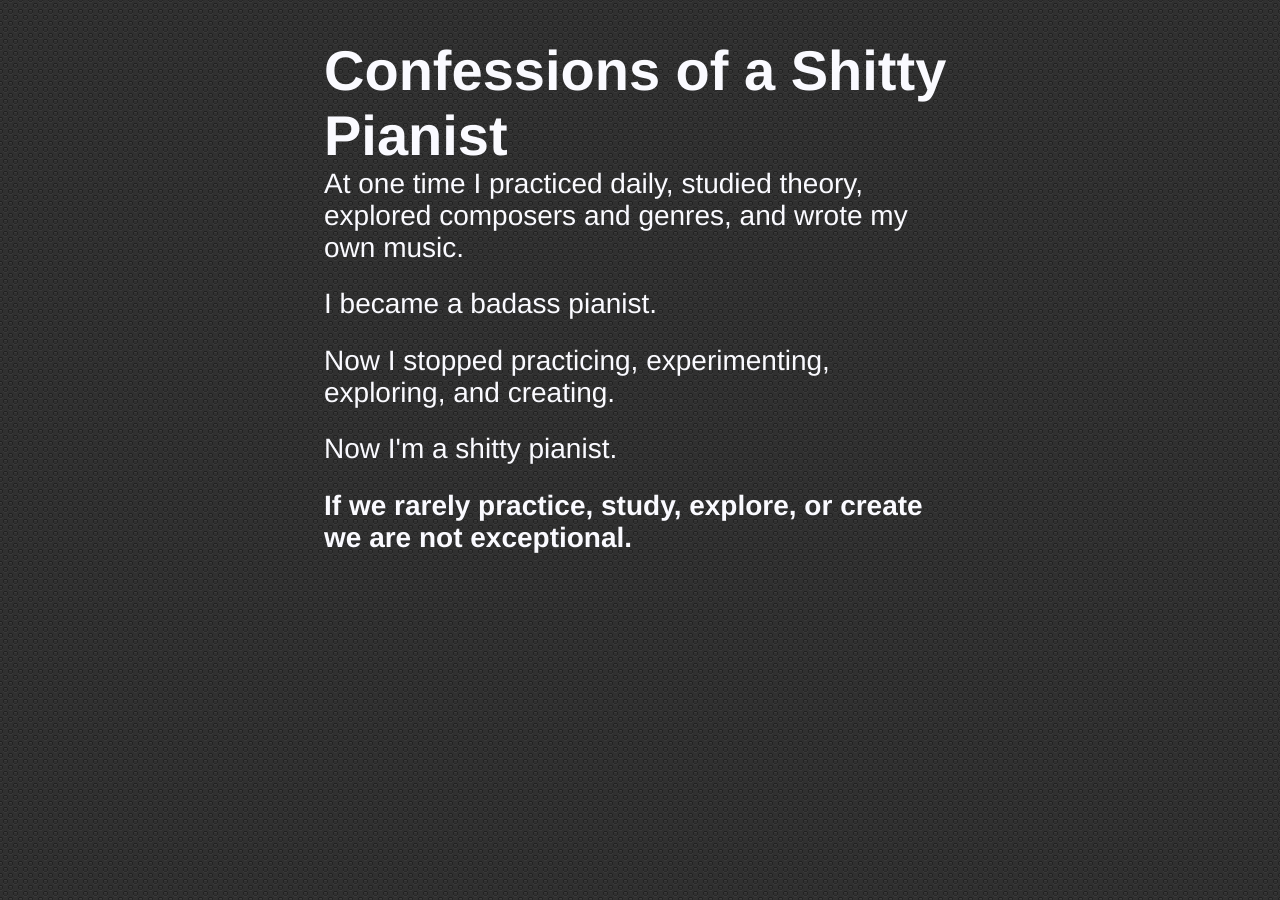
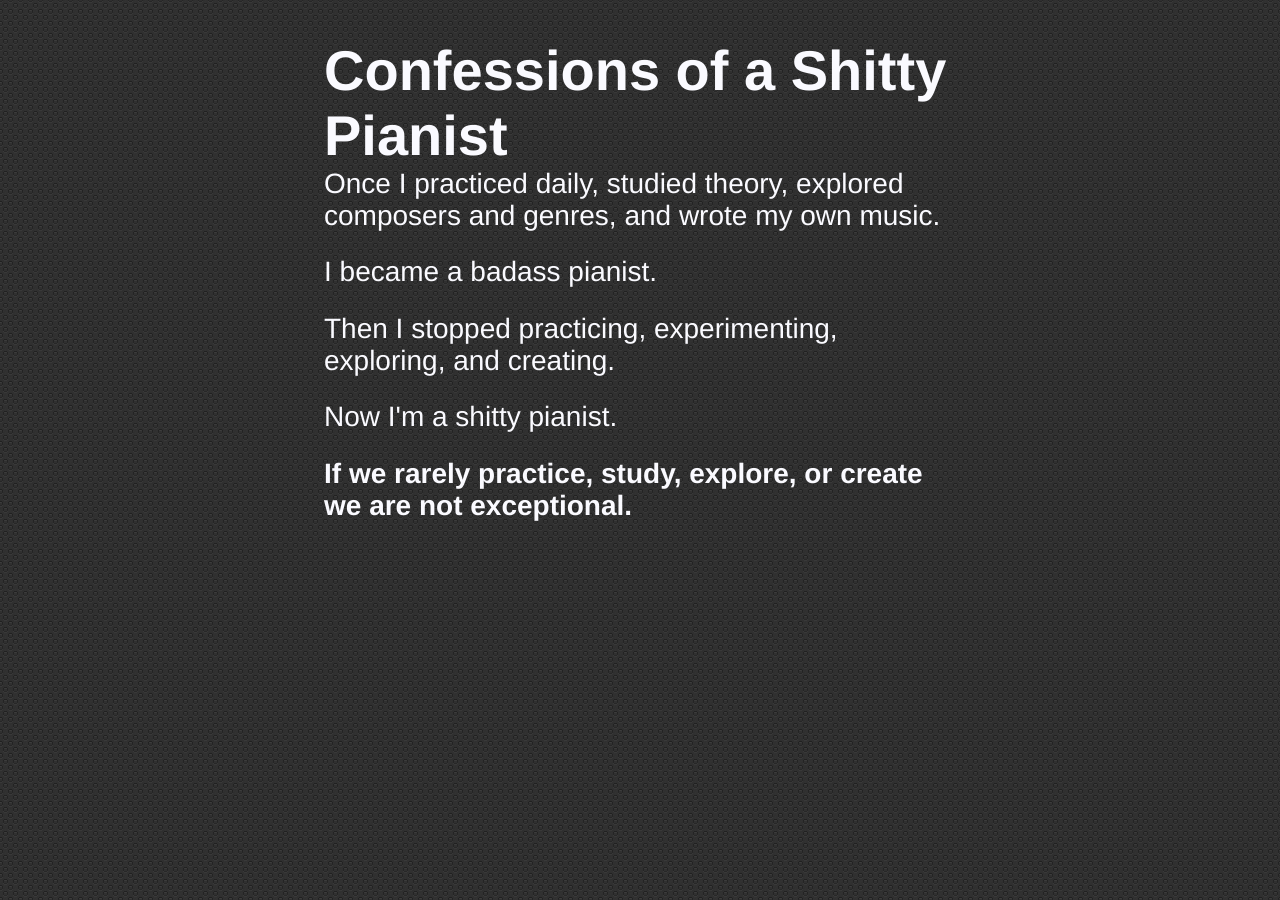
Before and after one commit to zspencer/www.zeespencer.com, a Jekyll site: the page built from musings/_posts/2011-12-29-confessions-of-a-shitty-pianist.markdown, in a window 1280 px wide. Built offline with Jekyll 4.4.1, drawn with Linux system fonts in a browser that asks for light colours.

Commit message:
cleaned up confssions

```diff
--- a/musings/_posts/2011-01-01-confessions-of-a-shitty-pianist.markdown
+++ b/musings/_posts/2011-12-29-confessions-of-a-shitty-pianist.markdown
@@ -3,11 +3,12 @@ layout: default
 title: Confessions of a Shitty Pianist
 tags: [published]
 ---
-At one time I practiced daily, studied theory, explored composers and genres, and wrote my own music.
+Once I practiced daily, studied theory, explored composers and genres, and wrote
+my own music.
 
 I became a badass pianist.
 
-Now I stopped practicing, experimenting, exploring, and creating.
+Then I stopped practicing, experimenting, exploring, and creating.
 
 Now I\'m a shitty pianist.
 
```
